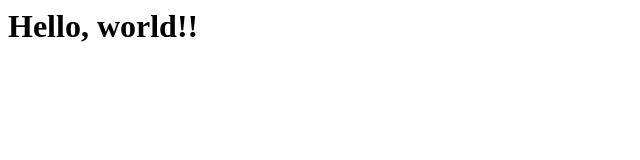
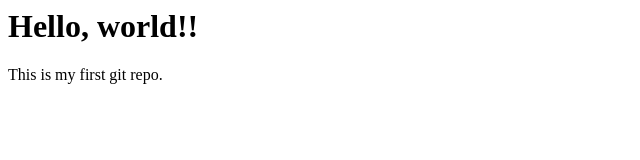
Before and after one commit to Jaypearson2/First-Repo, a plain HTML site: page index.html in a window 1280 px wide. Shown: the whole page, without its empty margins (0-640 px from the left). Drawn offline with Linux system fonts and the light colour scheme.

Commit message:
Add more text.

```diff
--- a/index.html
+++ b/index.html
@@ -1,5 +1,6 @@
 <html>
 <body>
     <h1>Hello, world!!</h1>
+    <p>This is my first git repo.</p>
 </body>
 </html>
```
